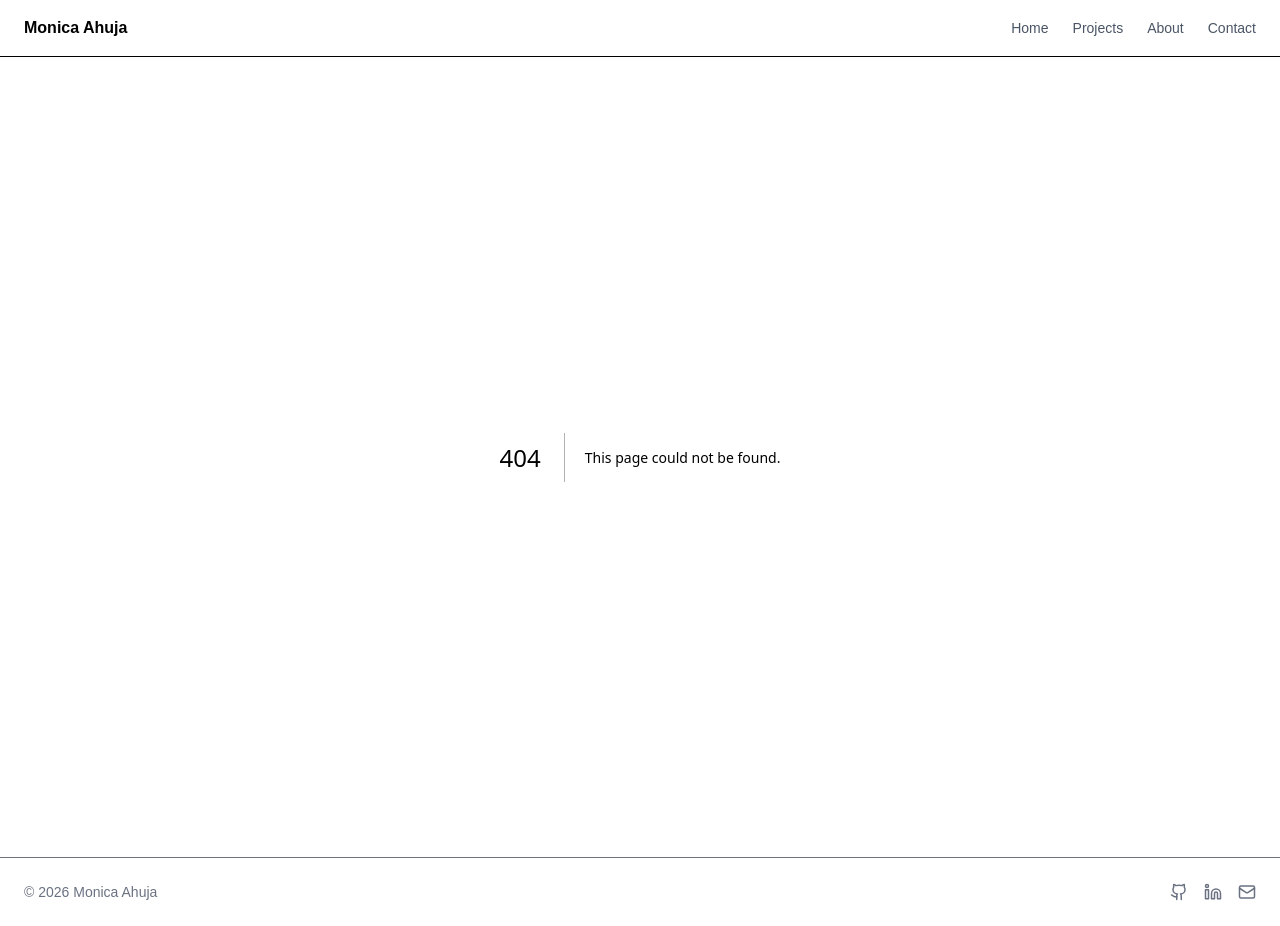
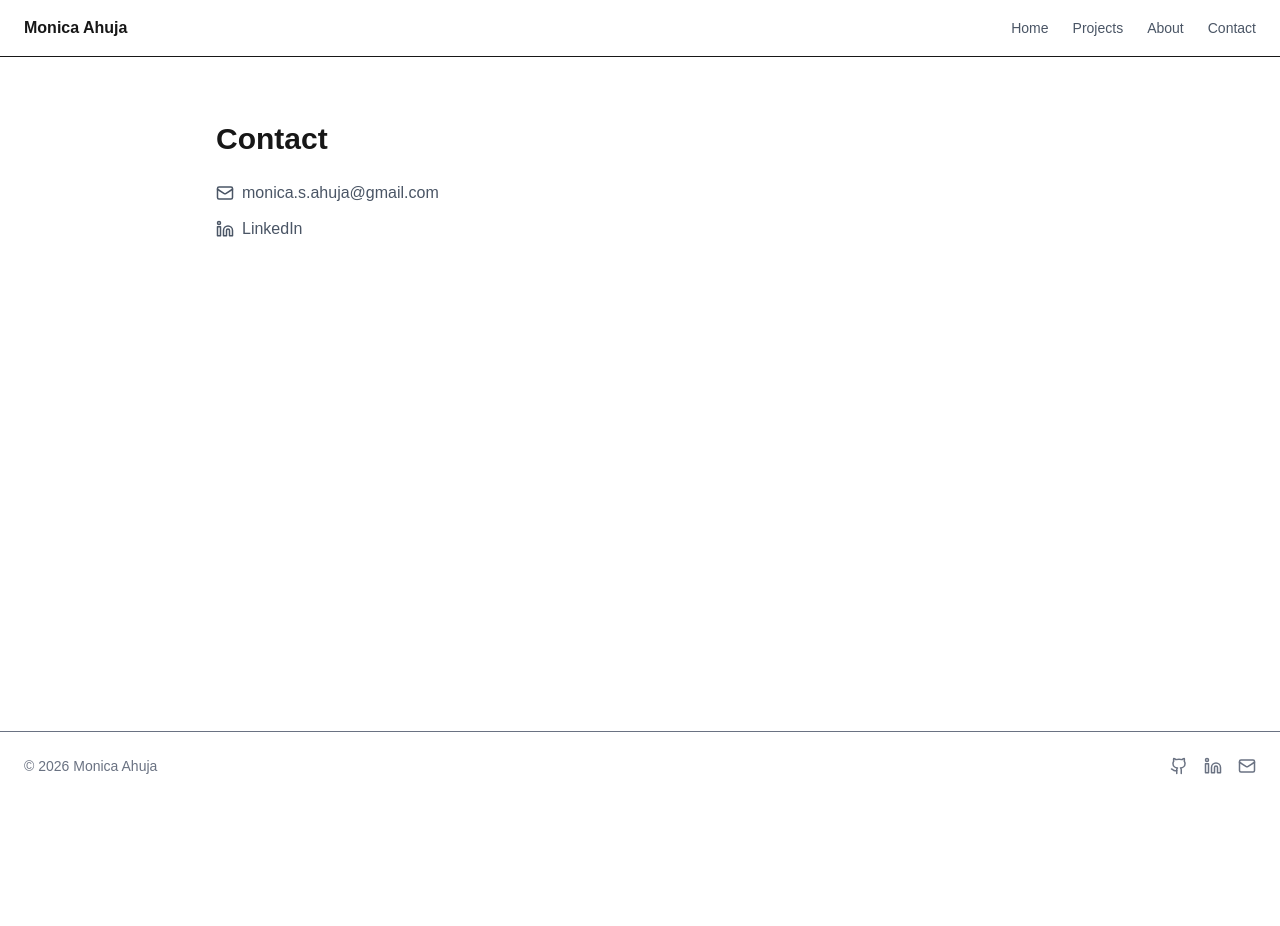
Before and after one commit to buddy2706/mainportfolio, a Next.js app: page /contact in a window 1280 px wide. Before the commit this address had no page. After the commit the page ends 800 px from the top, so only its background shows below. Built offline with nearby package versions, Linux system fonts and the light colour scheme.

Commit message:
Added page under contacts

```diff
--- /dev/null
+++ b/src/app/contact/page.tsx
@@ -0,0 +1,18 @@
+import AnimatedSection from '@/components/animatedsection'
+import { Mail, Linkedin } from 'lucide-react'
+
+export default function Contact() {
+  return (
+    <AnimatedSection>
+      <h1 className="text-3xl font-bold mb-6">Contact</h1>
+      <div className="flex flex-col gap-3">
+        <a href="mailto:monica.s.ahuja@gmail.com" className="flex items-center gap-2 text-gray-600">
+          <Mail size={18} /> monica.s.ahuja@gmail.com
+        </a>
+        <a href="https://www.linkedin.com/in/monicaahuja" className="flex items-center gap-2 text-gray-600">
+          <Linkedin size={18} /> LinkedIn
+        </a>
+      </div>
+    </AnimatedSection>
+  )
+}
```
